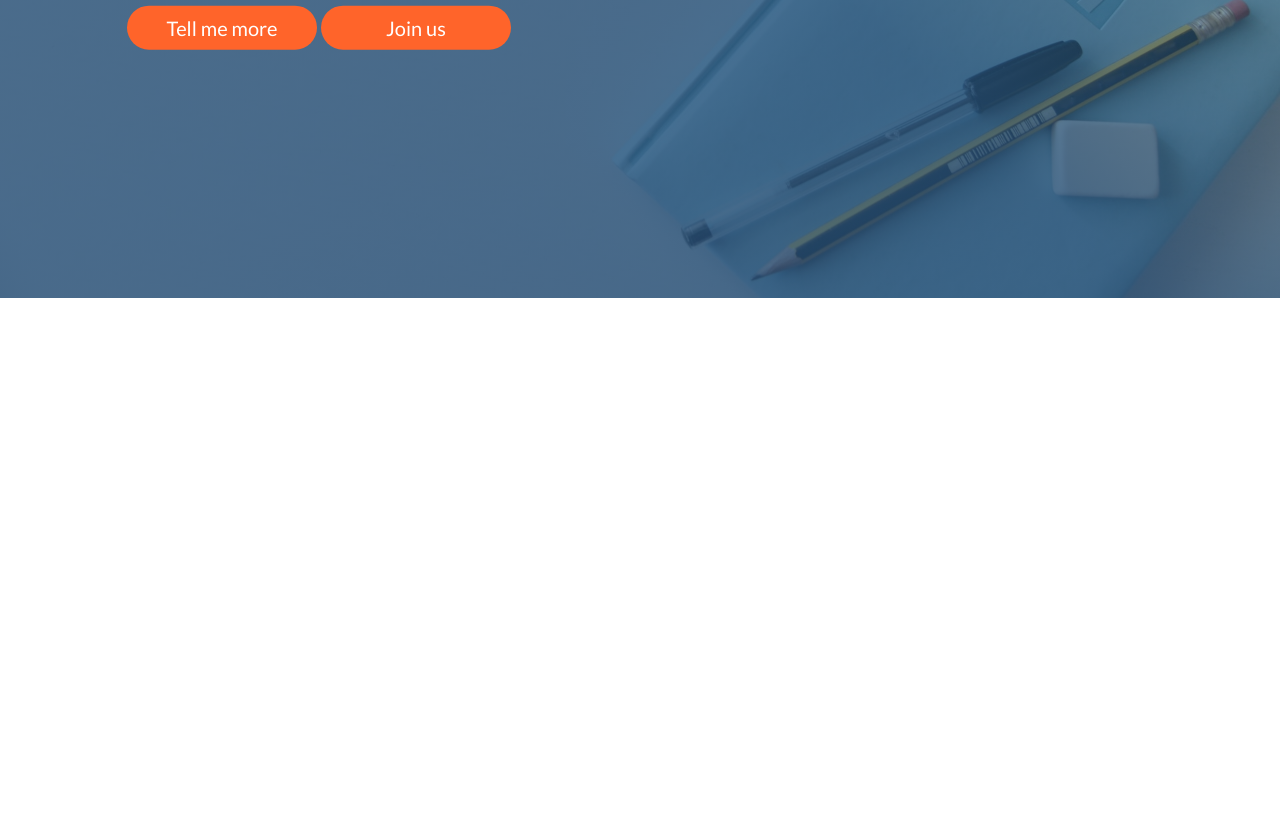
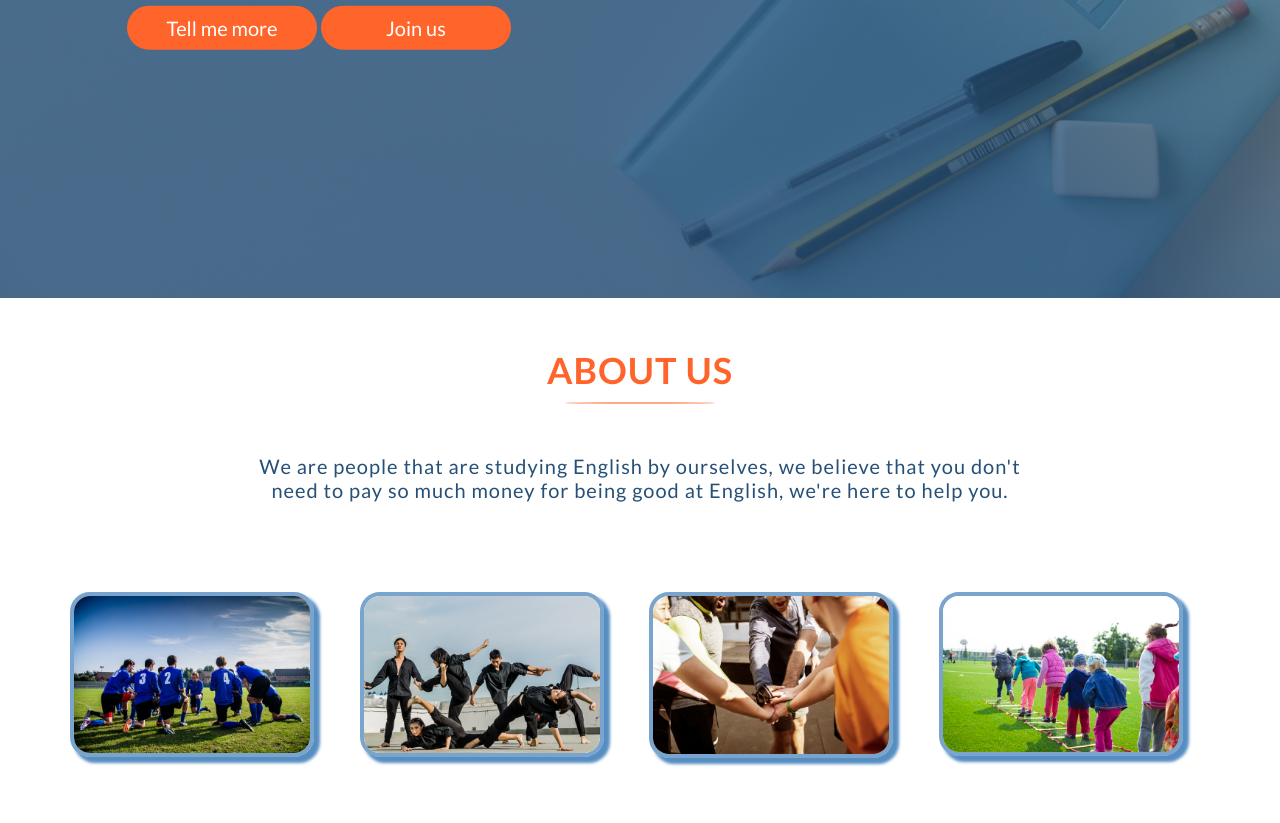
Before and after one commit to hongdat1601/landing-page, a plain HTML site: page index.html in a window 1280 px wide. Shown: the part 502-1325 px from the top of the page. Before the commit the page ends 800 px from the top, so only its background shows below. Drawn offline with Linux system fonts and the light colour scheme.

Commit message:
add about-section

```diff
--- a/index.html
+++ b/index.html
@@ -10,6 +10,7 @@
 <head>
     <link href="https://fonts.googleapis.com/css?family=Lato:300,400,700,900" rel="stylesheet">
     <script src="https://kit.fontawesome.com/a99f721b7f.js" crossorigin="anonymous"></script>
+    <link href="vendors/css/grid.css" rel="stylesheet" type="text/css">
     <link rel="stylesheet" href="resources/css/styles.css">
     <title>SelfTaught</title>
 </head>
@@ -34,8 +35,43 @@
                 <a href="#" class="btn">Tell me more</a>
                 <a href="#" class="btn">Join us</a>
             </div>
-
         </div>
     </header>
+    <section class="about-section">
+        <div class="row">
+            <h2>About Us</h2>
+            <p class="p-long">
+                We are people that are studying English by ourselves, we believe that you don't need to pay so much money for being good at English, we're here to help you.
+            </p>
+        </div>
+        <div class="row">
+            <div class="col span-1-of-4 about-picture">
+                <img src="resources/img/activities1.jpeg" alt="activities1.jpeg">
+                <p class="picture-title">
+                    Team Working
+                </p>
+            </div>
+            <div class="col span-1-of-4 about-picture">
+                <img src="resources/img/activities2.jpeg" alt="activities2.jpeg">
+                <p class="picture-title">
+                    Funny Class
+                </p>
+            </div>
+            <div class="col span-1-of-4 about-picture">
+                <img src="resources/img/activities3.jpeg" alt="activities3.jpeg">
+                <p class="picture-title">
+                    Be Confident
+                </p>
+            </div>
+            <div class="col span-1-of-4 about-picture">
+                <img src="resources/img/activities4.jpeg" alt="activities4.jpeg">
+                <p class="picture-title">
+                    All our friends
+                </p>
+            </div>
+        </div>
+    </section>
 
-</body></html>
+</body>
+
+</html>
--- a/resources/css/styles.css
+++ b/resources/css/styles.css
@@ -25,13 +25,16 @@ html {
     margin: 0 auto;
 }
 
+h1,
+h2 {
+    text-transform: uppercase;
+    letter-spacing: 1px;
+}
 
 h1 {
-    text-transform: uppercase;
     color: white;
     font-size: 300%;
     font-weight: 400;
-    letter-spacing: 1px;
     word-spacing: 5px;
     line-height: 135%;
     margin-bottom: 50px;
@@ -57,6 +60,36 @@ h1 {
     content: "";
     display: table;
     clear: both;
+}
+
+h2 {
+    color: rgb(255, 100, 42);
+    text-align: center;
+    font-size: 180%;
+    font-weight: bold;
+}
+
+h2::after {
+    content: "";
+    display: block;
+    width: 150px;
+    height: 2px;
+    background-color: rgba(255, 100, 42, 0.56);
+    margin: 10px auto;
+    border-radius: 100%;
+}
+
+.p-long {
+    text-align: center;
+    color: #265077;
+    letter-spacing: 1px;
+    margin: 50px auto;
+    width: 70%;
+
+}
+
+section {
+    padding: 50px;
 }
 
 /*--------------------------*/
@@ -110,3 +143,44 @@ header {
     transform: translate(-45%, -55%);
     width: 1140px;
 }
+
+/*--------------------------*/
+/*---------- ABOUT SECTION --------*/
+/*--------------------------*/
+
+.about-picture {
+    position: relative;
+    margin-top: 40px;
+}
+
+.about-picture img {
+    width: 90%;
+    border-radius: 20px;
+    border: 4px solid rgba(42, 112, 177, 0.63);
+    box-shadow: 5px 5px 3px 1px rgba(42, 112, 177, 0.79);
+    filter: blur(0) brightness(100%);
+}
+
+.picture-title {
+    position: absolute;
+    top: 50%;
+    left: 50%;
+    color: rgb(255, 255, 255);
+    font-weight: bold;
+    transform: translate(-60%, 200%);
+    opacity: 0;
+}
+
+.about-picture img,
+.picture-title {
+    transition: all .3s;
+}
+
+.about-picture:hover .picture-title {
+    transform: translate(-60%, -40%);
+    opacity: 1;
+}
+
+.about-picture:hover img {
+    filter: blur(2px) brightness(50%);
+}
```
